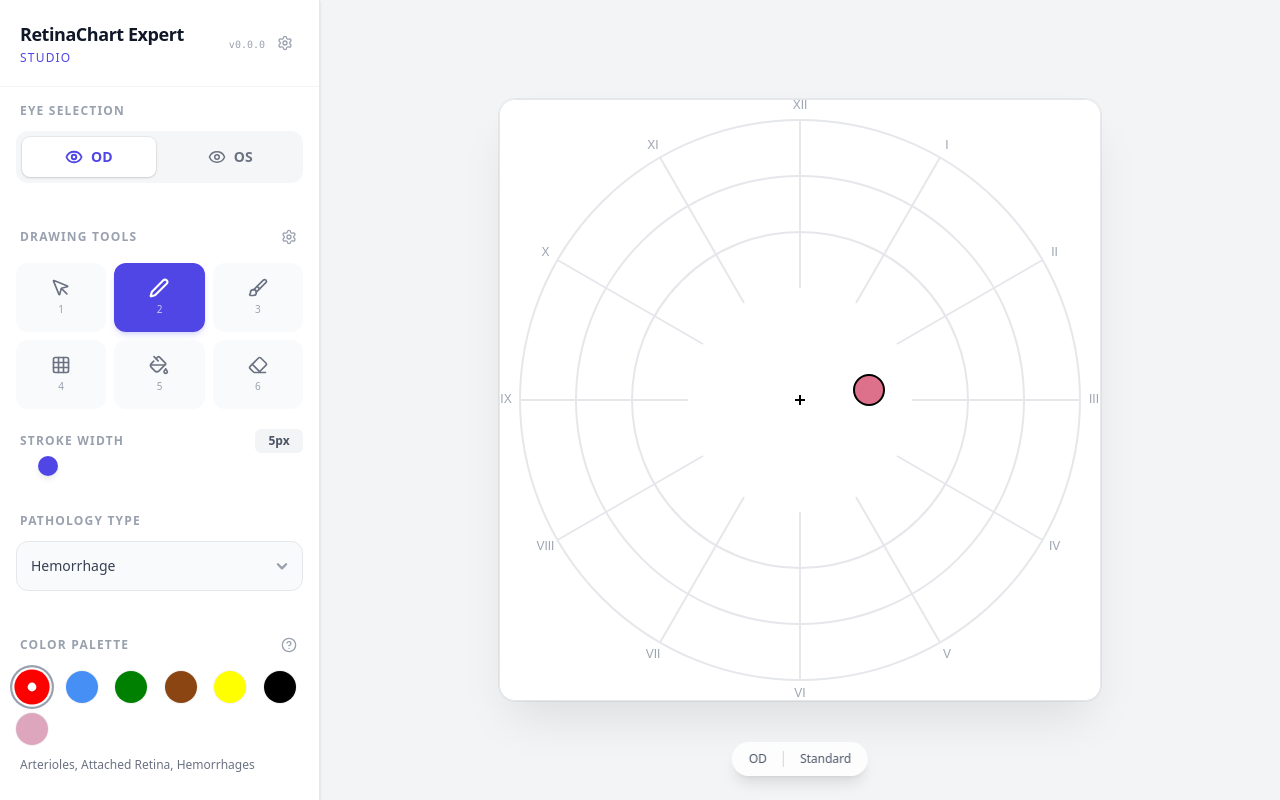
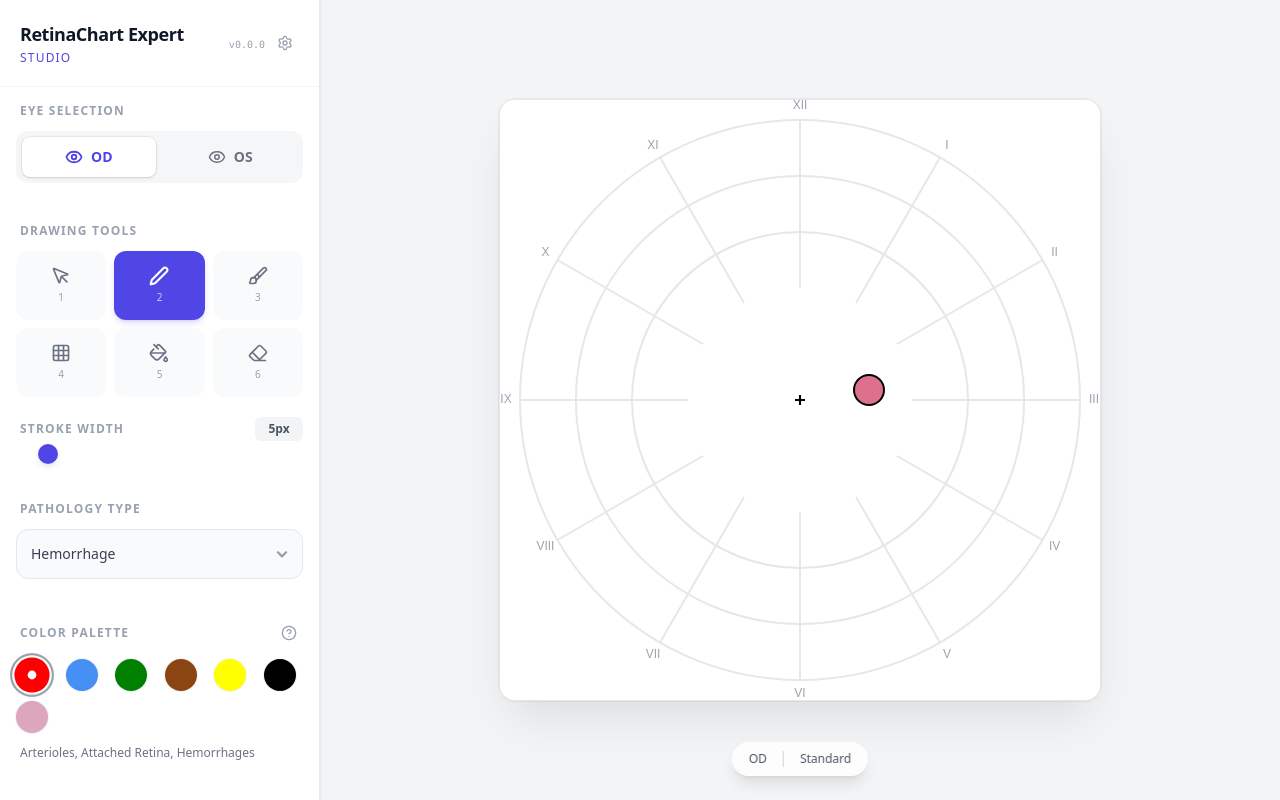
Before and after one commit to JamesTheMartian/react-fundus-chart, a React (Vite) app: page / in a window 1280 px wide. Built offline with nearby package versions, Linux system fonts and the light colour scheme.

Commit message:
minor fix

```diff
--- a/src/App.tsx
+++ b/src/App.tsx
@@ -1,6 +1,6 @@
 import { useState, useRef } from 'react';
 import { AnimatePresence, motion } from 'framer-motion';
-import { Sun, Moon, Settings } from 'lucide-react';
+import { Settings } from 'lucide-react';
 
 import { FundusCanvas } from './components/FundusCanvas';
 import type { FundusCanvasRef } from './components/FundusCanvas';
--- a/src/components/DesktopToolbar.tsx
+++ b/src/components/DesktopToolbar.tsx
@@ -77,14 +77,6 @@ export const DesktopToolbar: React.FC<ToolbarProps> = ({
             <div className="flex flex-col gap-3">
                 <div className="flex items-center justify-between">
                     <SectionHeader>Drawing Tools</SectionHeader>
-                    {/* Settings Button - Desktop */}
-                    <button
-                        onClick={() => setShowSettings(true)}
-                        className="p-1.5 rounded-lg text-gray-400 dark:text-gray-500 hover:bg-gray-100 dark:hover:bg-gray-800 transition-colors"
-                        title="Settings"
-                    >
-                        <Settings size={16} />
-                    </button>
                 </div>
                 <div className="grid grid-cols-3 gap-2">
                     {TOOLS.map((tool) => (
```
